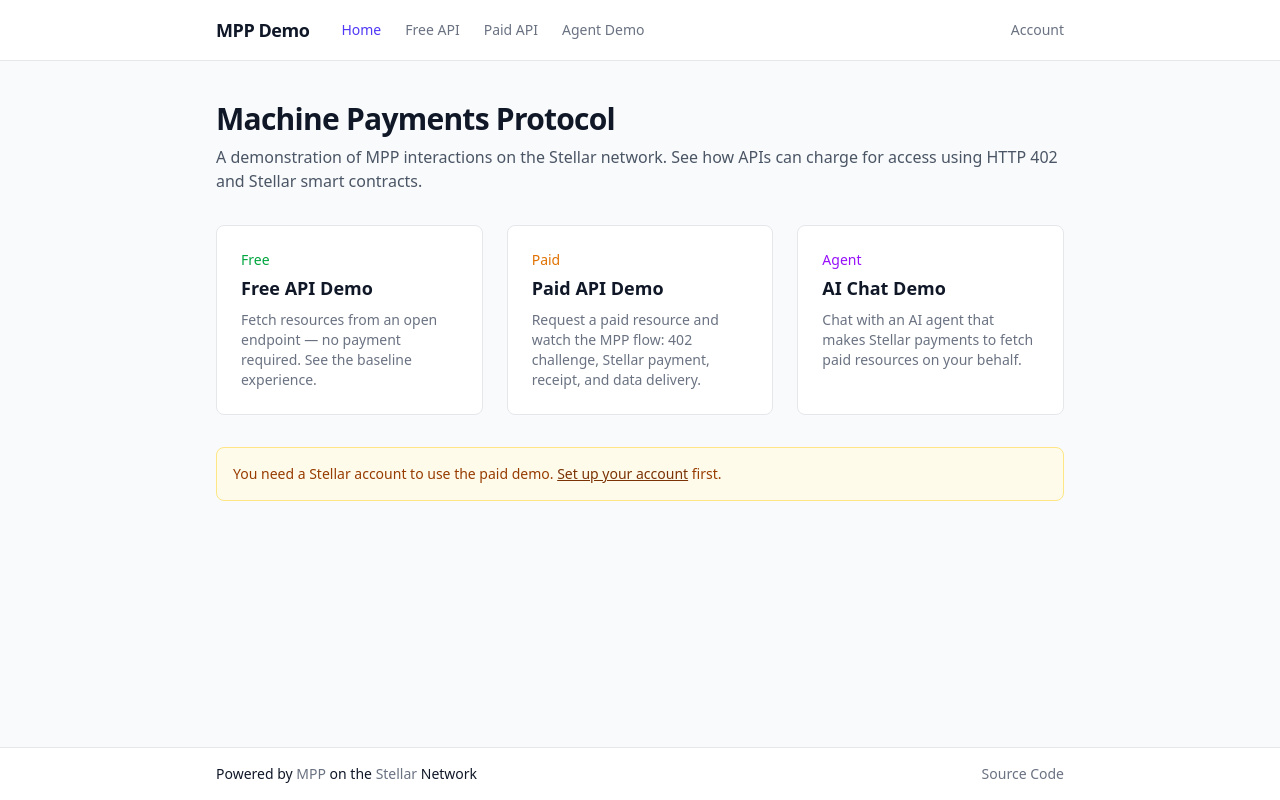
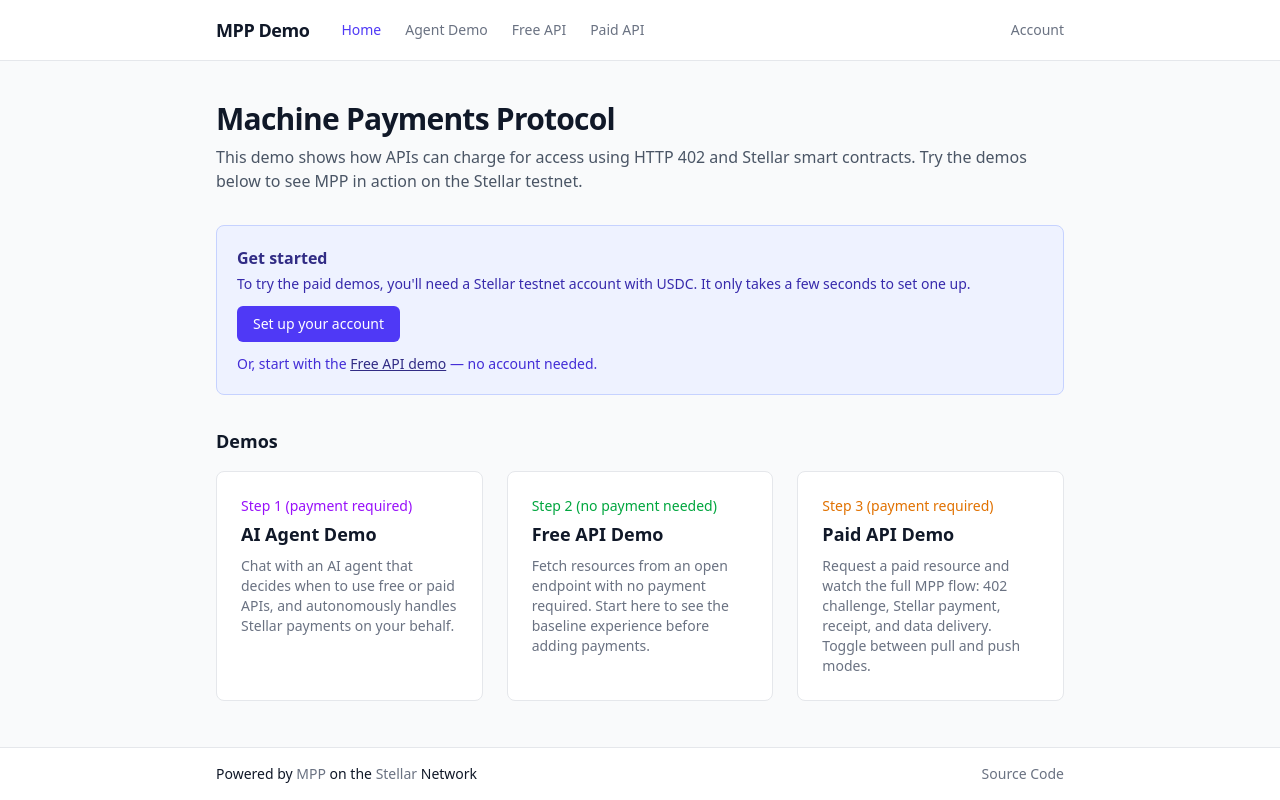
Before and after one commit to ElliotFriend/stellar-mpp-demo, a SvelteKit app: page / in a window 1280 px wide. Built offline with nearby package versions, Linux system fonts and the light colour scheme.

Commit message:
small refactor of index page components, and better user instructions

```diff
--- /dev/null
+++ b/src/lib/components/AccountRequired.svelte
@@ -0,0 +1,10 @@
+<script lang="ts">
+    import { resolve } from '$app/paths';
+</script>
+
+<div class="rounded-lg border border-amber-200 bg-amber-50 p-4 text-sm text-amber-800">
+    You need a funded Stellar account with USDC to use this demo.
+    <a href={resolve('/account')} class="font-medium text-amber-900 underline"
+        >Set up your account</a
+    > first.
+</div>
--- a/src/lib/components/ui/Header.svelte
+++ b/src/lib/components/ui/Header.svelte
@@ -5,9 +5,9 @@
 
     const navLinks = [
         { href: '/', label: 'Home' },
+        { href: '/chat', label: 'Agent Demo' },
         { href: '/free', label: 'Free API' },
         { href: '/mpp', label: 'Paid API' },
-        { href: '/chat', label: 'Agent Demo' },
     ] as const;
 </script>
 
--- /dev/null
+++ b/src/lib/types/index.ts
@@ -0,0 +1,8 @@
+export interface Demo {
+    num: number;
+    paid: boolean;
+    title: string;
+    link: '/free' | '/mpp' | '/chat';
+    titleColor: string;
+    description: string;
+}
--- a/src/routes/+page.svelte
+++ b/src/routes/+page.svelte
@@ -1,67 +1,98 @@
 <script lang="ts">
     import { user } from '$lib/state/UserState.svelte';
     import { resolve } from '$app/paths';
+
+    import type { Demo } from '$lib/types';
+
+    const demos: Demo[] = [
+        {
+            num: 1,
+            paid: true,
+            title: 'AI Agent Demo',
+            link: '/chat',
+            titleColor: 'purple',
+            description:
+                'Chat with an AI agent that decides when to use free or paid APIs, and autonomously handles Stellar payments on your behalf.',
+        },
+        {
+            num: 2,
+            paid: false,
+            title: 'Free API Demo',
+            link: '/free',
+            titleColor: 'green',
+            description:
+                'Fetch resources from an open endpoint with no payment required. Start here to see the baseline experience before adding payments.',
+        },
+        {
+            num: 3,
+            paid: true,
+            title: 'Paid API Demo',
+            link: '/mpp',
+            titleColor: 'amber',
+            description:
+                'Request a paid resource and watch the full MPP flow: 402 challenge, Stellar payment, receipt, and data delivery. Toggle between pull and push modes.',
+        },
+    ];
 </script>
 
 <div class="space-y-8">
     <div>
         <h1 class="text-3xl font-bold tracking-tight">Machine Payments Protocol</h1>
         <p class="mt-2 text-gray-600">
-            A demonstration of MPP interactions on the Stellar network. See how APIs can charge for
-            access using HTTP 402 and Stellar smart contracts.
+            This demo shows how APIs can charge for access using HTTP 402 and Stellar smart
+            contracts. Try the demos below to see MPP in action on the Stellar testnet.
         </p>
     </div>
 
-    <div class="grid gap-6 sm:grid-cols-2 lg:grid-cols-3">
-        <a
-            href={resolve('/free')}
-            class="group block rounded-lg border border-gray-200 bg-white p-6 no-underline transition-shadow hover:shadow-md"
-        >
-            <div class="text-sm font-medium text-green-600">Free</div>
-            <h2 class="mt-1 text-lg font-semibold text-gray-900 group-hover:text-indigo-600">
-                Free API Demo
-            </h2>
-            <p class="mt-2 text-sm text-gray-500">
-                Fetch resources from an open endpoint &mdash; no payment required. See the baseline
-                experience.
+    {#if !user.publicKey}
+        <div class="rounded-lg border border-indigo-200 bg-indigo-50 p-5">
+            <h2 class="text-base font-semibold text-indigo-900">Get started</h2>
+            <p class="mt-1 text-sm text-indigo-800">
+                To try the paid demos, you'll need a Stellar testnet account with USDC. It only
+                takes a few seconds to set one up.
             </p>
-        </a>
-
-        <a
-            href={resolve('/mpp')}
-            class="group block rounded-lg border border-gray-200 bg-white p-6 no-underline transition-shadow hover:shadow-md"
-        >
-            <div class="text-sm font-medium text-amber-600">Paid</div>
-            <h2 class="mt-1 text-lg font-semibold text-gray-900 group-hover:text-indigo-600">
-                Paid API Demo
-            </h2>
-            <p class="mt-2 text-sm text-gray-500">
-                Request a paid resource and watch the MPP flow: 402 challenge, Stellar payment,
-                receipt, and data delivery.
+            <a
+                href={resolve('/account')}
+                class="mt-3 inline-block rounded-md bg-indigo-600 px-4 py-2 text-sm font-medium text-white no-underline transition-colors hover:bg-indigo-700"
+            >
+                Set up your account
+            </a>
+            <p class="mt-3 text-sm text-indigo-700">
+                Or, start with the <a
+                    href={resolve('/free')}
+                    class="font-medium text-indigo-900 underline">Free API demo</a
+                > &mdash; no account needed.
             </p>
-        </a>
-
-        <a
-            href={resolve('/chat')}
-            class="group block rounded-lg border border-gray-200 bg-white p-6 no-underline transition-shadow hover:shadow-md"
-        >
-            <div class="text-sm font-medium text-purple-600">Agent</div>
-            <h2 class="mt-1 text-lg font-semibold text-gray-900 group-hover:text-indigo-600">
-                AI Chat Demo
-            </h2>
-            <p class="mt-2 text-sm text-gray-500">
-                Chat with an AI agent that makes Stellar payments to fetch paid resources on your
-                behalf.
-            </p>
-        </a>
-    </div>
-
-    {#if !user.publicKey}
-        <div class="rounded-lg border border-amber-200 bg-amber-50 p-4 text-sm text-amber-800">
-            You need a Stellar account to use the paid demo.
-            <a href={resolve('/account')} class="font-medium text-amber-900 underline"
-                >Set up your account</a
-            > first.
+        </div>
+    {:else}
+        <div class="rounded-lg border border-green-200 bg-green-50 p-4 text-sm text-green-800">
+            Your account is set up. Pick any demo below to get started.
         </div>
     {/if}
+
+    <div>
+        <h2 class="mb-4 text-lg font-semibold text-gray-900">Demos</h2>
+        <div class="grid gap-6 sm:grid-cols-2 lg:grid-cols-3">
+            {#each demos as demo (demo.link)}
+                {@render demoBlock(demo)}
+            {/each}
+        </div>
+    </div>
 </div>
+
+{#snippet demoBlock(demo: Demo)}
+    <a
+        href={resolve(demo.link)}
+        class="group block rounded-lg border border-gray-200 bg-white p-6 no-underline transition-shadow hover:shadow-md"
+    >
+        <div class={['text-sm font-medium', `text-${demo.titleColor}-600`]}>
+            Step {demo.num} ({demo.paid ? 'payment required' : 'no payment needed'})
+        </div>
+        <h3 class="mt-1 text-lg font-semibold text-gray-900 group-hover:text-indigo-600">
+            {demo.title}
+        </h3>
+        <p class="mt-2 text-sm text-gray-500">
+            {demo.description}
+        </p>
+    </a>
+{/snippet}
--- a/src/routes/chat/+page.svelte
+++ b/src/routes/chat/+page.svelte
@@ -1,11 +1,12 @@
 <script lang="ts">
     import { user } from '$lib/state/UserState.svelte';
-    import { resolve } from '$app/paths';
     import { Keypair } from '@stellar/stellar-sdk';
     import Markdown from '@humanspeak/svelte-markdown';
     import { Mppx } from 'mppx/client';
     import { Receipt } from 'mppx';
     import { stellar } from '@stellar/mpp/charge/client';
+
+    import AccountRequired from '$lib/components/AccountRequired.svelte';
     import MppModeToggle from '$lib/components/ui/MppModeToggle.svelte';
 
     interface DisplayMessage {
@@ -341,12 +342,7 @@
     </div>
 
     {#if !hasAccount}
-        <div class="rounded-lg border border-amber-200 bg-amber-50 p-4 text-sm text-amber-800">
-            You need a funded Stellar account with USDC to use paid tools.
-            <a href={resolve('/account')} class="font-medium text-amber-900 underline"
-                >Set up your account</a
-            > first.
-        </div>
+        <AccountRequired />
     {:else}
         <div
             bind:this={chatContainer}
--- a/src/routes/layout.css
+++ b/src/routes/layout.css
@@ -3,5 +3,5 @@
 @plugin '@tailwindcss/typography';
 
 code.code {
-    @apply mt-0.5 block rounded bg-gray-50 px-3 py-2 text-xs break-all
+    @apply mt-0.5 block rounded bg-gray-50 px-3 py-2 text-xs break-all;
 }
--- a/src/routes/mpp/+page.svelte
+++ b/src/routes/mpp/+page.svelte
@@ -4,7 +4,8 @@
     import { Mppx } from 'mppx/client';
     import { Receipt } from 'mppx';
     import { stellar } from '@stellar/mpp/charge/client';
-    import { resolve } from '$app/paths';
+
+    import AccountRequired from '$lib/components/AccountRequired.svelte';
     import MppModeToggle from '$lib/components/ui/MppModeToggle.svelte';
 
     let mppMode = $state<'pull' | 'push'>('pull');
@@ -131,23 +132,21 @@
 </script>
 
 <div class="space-y-8">
-    <div>
-        <div class="text-sm font-medium text-amber-600">Paid Endpoint</div>
-        <h1 class="text-2xl font-bold tracking-tight">Paid API Demo</h1>
-        <p class="mt-1 text-sm text-gray-500">
-            Request a paid resource and watch the MPP protocol in action. The server returns HTTP
-            402, the client signs a Stellar payment, and the server settles it before delivering the
-            data.
-        </p>
+    <div class="mb-4 flex items-start justify-between">
+        <div>
+            <div class="text-sm font-medium text-amber-600">Paid Endpoint</div>
+            <h1 class="text-2xl font-bold tracking-tight">Paid API Demo</h1>
+            <p class="mt-1 text-sm text-gray-500">
+                Request a paid resource and watch the MPP protocol in action. The server returns
+                HTTP 402, the client signs a Stellar payment, and the server settles it before
+                delivering the data.
+            </p>
+        </div>
+        <MppModeToggle bind:mode={mppMode} />
     </div>
 
     {#if !hasAccount}
-        <div class="rounded-lg border border-amber-200 bg-amber-50 p-4 text-sm text-amber-800">
-            You need a funded Stellar account with USDC to use this demo.
-            <a href={resolve('/account')} class="font-medium text-amber-900 underline"
-                >Set up your account</a
-            > first.
-        </div>
+        <AccountRequired />
     {:else}
         <div class="flex flex-wrap items-center gap-4">
             <div class="flex items-center gap-2">
@@ -164,8 +163,6 @@
                     <option value="posts">Posts</option>
                 </select>
             </div>
-
-            <MppModeToggle bind:mode={mppMode} />
 
             {#if mppMode === 'pull'}
                 <label
```
Also changed, not shown: src/routes/account/+page.svelte (+2 -6 lines), 1 other file (tests, documents, lock files or other folders).
